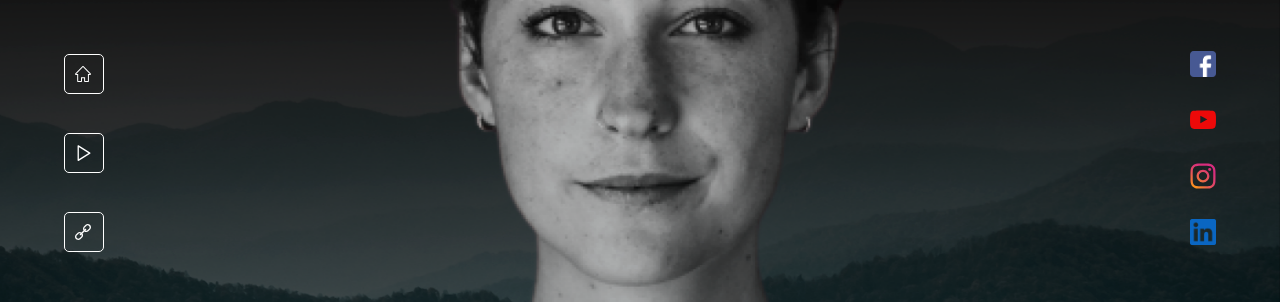
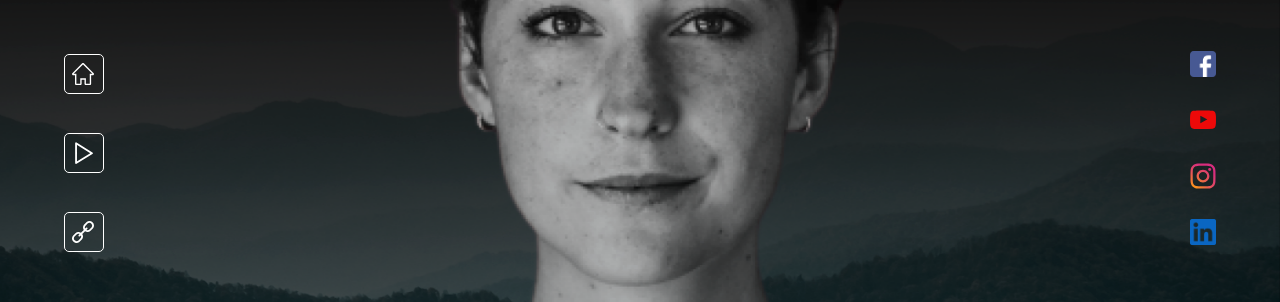
Before and after one commit to kravarka/wavebrowser-new-tab-page, a React (Create React App) app: page / in a window 1280 px wide. Shown: the part 267-569 px from the top of the page. Built offline with nearby package versions, Linux system fonts and the light colour scheme.

Commit message:
fix side menu icon margins and size

```diff
--- a/src/components/SideMenu/style.css
+++ b/src/components/SideMenu/style.css
@@ -11,7 +11,7 @@
   display: flex;
   flex-direction: row;
   align-items: center;
-  justify-content: flex-start;
+  justify-content: space-between;
   border: 1.5px solid #ffffff;
   box-sizing: border-box;
   border-radius: 5px;
@@ -27,10 +27,10 @@
 }
 
 .sideMenu-item > * {
-  padding-top: 10px;
-  padding-bottom: 10px;
-  padding-left: 10px;
-  padding-right: 10px;
+  padding-top: 9px;
+  padding-bottom: 9px;
+  padding-left: 7px;
+  padding-right: 9px;
 }
 
 .sideMenu-item-name {
@@ -43,8 +43,8 @@
 }
 
 .sideMenu-item > .icon {
-  width: 16px;
-  height: 16px;
+  width: 22px;
+  height: 22px;
   aspect-ratio: 1;
 }
 
```
